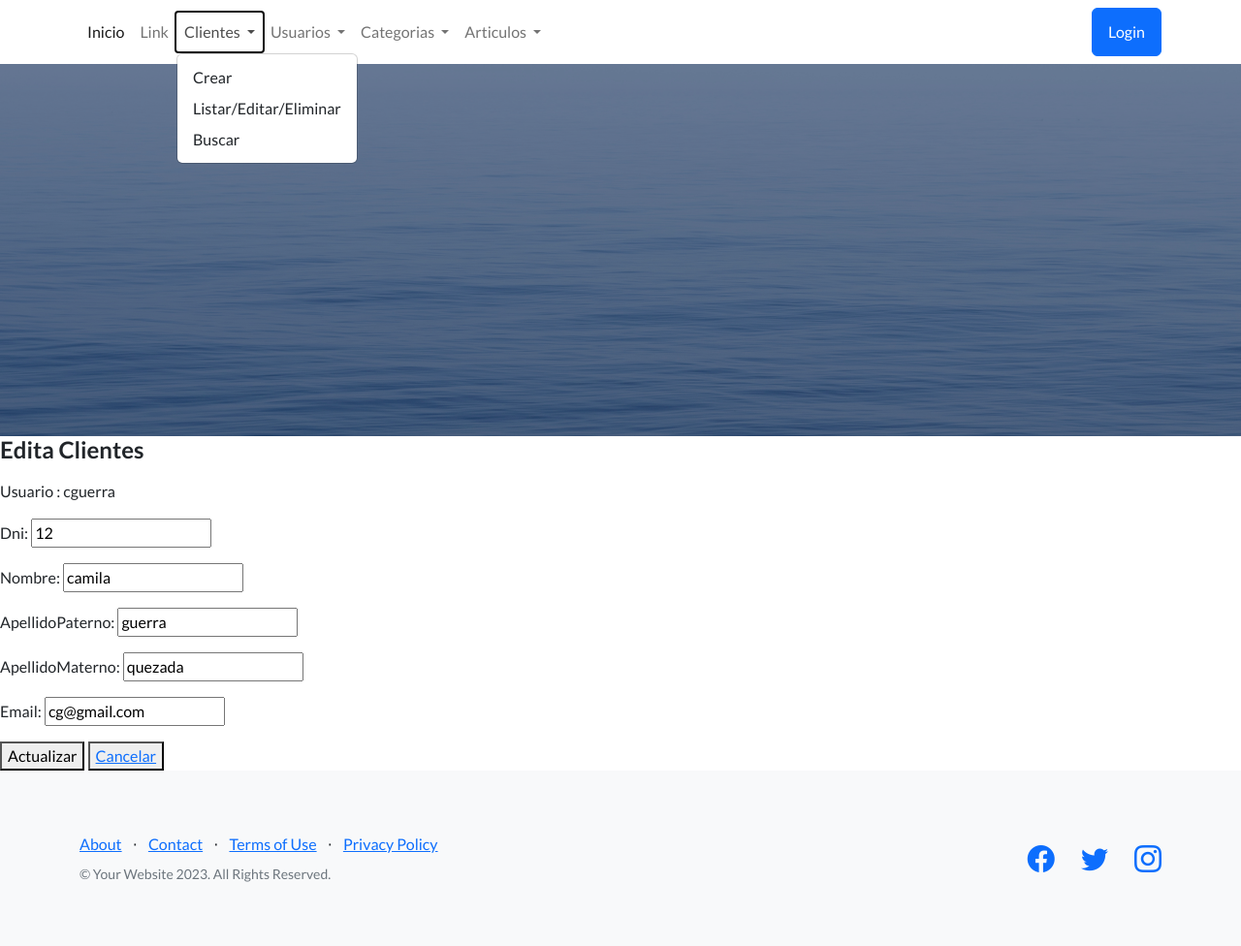
After one commit to jguerra1975/ProyectoFinalGuerra, a Django app: page /app-coder/EditarClientes/3/ in a window 1280 px wide, after a click on "Clientes". The commit adds this page. Shown: the whole page at 97% size. Run offline with Django 4.2, Linux system fonts and the light colour scheme; data comes from the database, SQL or seed files in the repository; both versions use the stored data as it was after the commit; some libraries are stand-ins or nearby versions.

Commit message:
Cliente con usuario 2

```diff
--- a/AppCoder/forms.py
+++ b/AppCoder/forms.py
@@ -1,5 +1,5 @@
 from django import forms
-from django.contrib.auth.forms import UserChangeForm
+from django.contrib.auth.forms import UserChangeForm, UserCreationForm
 from django.contrib.auth.models import User
 from .models import *
 
@@ -13,7 +13,31 @@ class FormularioArticulos(forms.Form):
     precio = forms.IntegerField()
 
 class FormularioClientes(forms.ModelForm):
-
     class Meta:
         model=Clientes
         fields = ("dni", "nombre", "apellidoPaterno", "apellidoMaterno", "email")
+
+class UserCreateForm(UserCreationForm):
+
+#    password = forms.CharField(
+#        help_text="",
+#        widget=forms.HiddenInput(), required=False
+#    )
+
+    password1 = forms.CharField(label="Contraseña", widget=forms.PasswordInput)
+    password2 = forms.CharField(label="Repetir contraseña", widget=forms.PasswordInput)
+
+    class Meta:
+        model=User
+        fields = ("username", "password1", "password2")
+
+    def clean_password2(self):
+
+        print(self.cleaned_data)
+
+        password1 = self.cleaned_data["password1"]
+        password2 = self.cleaned_data["password2"]
+
+        if password1 != password2:
+            raise forms.ValidationError("Las contraseñas no coinciden!!!!")
+        return password2
--- a/AppCoder/templates/FormularioClientes.html
+++ b/AppCoder/templates/FormularioClientes.html
@@ -2,12 +2,13 @@
 
 
 {% block contenidoQuecambia %}
+        <h4>Creacion de Clientes</h4>
         <form action="{% url 'CreaCliente' %}" method="post">{% csrf_token %}
             {{miFormulario.as_p}}
             {{userForm.as_p}}
-            <button type="submit"> Enviar </button>
+            <button type="submit"> Crear </button>
             <button>
-                <a href="{% url 'Cliente' %}"> Volver </a>
+                <a href="{% url 'Inicio' %}"> Volver </a>
             </button>
         </form>
 {% endblock contenidoQuecambia %}
--- a/AppCoder/templates/barra.html
+++ b/AppCoder/templates/barra.html
@@ -1,4 +1,4 @@
-        <!-- Navigation-->
+        <!-- Navigation
         <nav class="navbar navbar-light bg-light static-top">
             <div class="container">
                 <a class="navbar-brand" href="{% url 'Inicio' %}">Inicio</a>
@@ -7,4 +7,73 @@
                 <a class="navbar-brand" href="{% url 'Articulo' %}">Articulos</a>
                 <a class="btn btn-primary" href="#signup">Login</a>
             </div>
-        </nav>
+        </nav>-->
+
+        <nav class="navbar navbar-expand-lg bg-body-tertiary static-top">
+            <div class="container">
+              <div class="collapse navbar-collapse" id="navbarSupportedContent">
+                <ul class="navbar-nav me-auto mb-2 mb-lg-0">
+                  <li class="nav-item">
+                    <a class="nav-link active" aria-current="page" href="{% url 'Inicio' %}">Inicio</a>
+                  </li>
+                  <li class="nav-item">
+                    <a class="nav-link" href="#">Link</a>
+                  </li>
+                  <li class="nav-item dropdown">
+                    <a class="nav-link dropdown-toggle" href="#" role="button" data-bs-toggle="dropdown" aria-expanded="false">
+                      Clientes
+                    </a>
+                    <ul class="dropdown-menu">
+                      <li><a class="dropdown-item" href="{% url 'CreaCliente' %}">Crear</a></li>
+                      <li><a class="dropdown-item" href="{% url 'ListarClientes' %}">Listar/Editar/Eliminar</a></li>
+                      <li><a class="dropdown-item" href="{% url 'BuscarCliente' %}">Buscar</a></li>
+
+                      <!--<li><hr class="dropdown-divider"></li>-->
+                    </ul>
+                  </li>
+                  <li class="nav-item dropdown">
+                    <a class="nav-link dropdown-toggle" href="#" role="button" data-bs-toggle="dropdown" aria-expanded="false">
+                      Usuarios
+                    </a>
+                    <ul class="dropdown-menu">
+                      <li><a class="dropdown-item" href="#">Crear</a></li>
+                      <li><a class="dropdown-item" href="#">Editar</a></li>
+                      <li><a class="dropdown-item" href="#">Listar</a></li>
+                      <li><a class="dropdown-item" href="#">Buscar</a></li>
+                      <!--<li><hr class="dropdown-divider"></li>-->
+                    </ul>
+                  </li>
+                  <li class="nav-item dropdown">
+                    <a class="nav-link dropdown-toggle" href="#" role="button" data-bs-toggle="dropdown" aria-expanded="false">
+                      Categorias
+                    </a>
+                    <ul class="dropdown-menu">
+                      <li><a class="dropdown-item" href="#">Crear</a></li>
+                      <li><a class="dropdown-item" href="#">Editar</a></li>
+                      <li><a class="dropdown-item" href="#">Listar</a></li>
+                      <li><a class="dropdown-item" href="#">Buscar</a></li>
+                      <!--<li><hr class="dropdown-divider"></li>-->
+                    </ul>
+                  </li>
+                  <li class="nav-item dropdown">
+                    <a class="nav-link dropdown-toggle" href="#" role="button" data-bs-toggle="dropdown" aria-expanded="false">
+                      Articulos
+                    </a>
+                    <ul class="dropdown-menu">
+                      <li><a class="dropdown-item" href="#">Crear</a></li>
+                      <li><a class="dropdown-item" href="#">Editar</a></li>
+                      <li><a class="dropdown-item" href="#">Listar</a></li>
+                      <li><a class="dropdown-item" href="#">Buscar</a></li>
+                      <!--<li><hr class="dropdown-divider"></li>-->
+                    </ul>
+                  </li>
+                  <!--<li class="nav-item">
+                    <a class="nav-link disabled" aria-disabled="true">Disabled</a>
+                  </li>-->
+                </ul>
+
+                <a class="btn btn-primary" href="#signup">Login</a>
+                </form>
+              </div>
+            </div>
+          </nav>
--- /dev/null
+++ b/AppCoder/templates/cliente_update.html
@@ -0,0 +1,13 @@
+{% extends 'inicio.html' %}
+{% block contenidoQuecambia %}
+    <form action="{% url 'EditarClientes' cliente.id %}" method="post">{% csrf_token %}
+        <h4>Edita Clientes</h4>
+        <p></p>
+        <a>Usuario : {{cliente.user}}</a>
+        <p></p>
+        {{miFormulario.as_p}}
+        <button type="submit"> Actualizar </button>
+        <button ><a href="{% url 'ListarClientes' %}"> Cancelar </a></button>
+    </form>
+
+{% endblock contenidoQuecambia %}
--- a/AppCoder/templates/dato_creado.html
+++ b/AppCoder/templates/dato_creado.html
@@ -7,11 +7,11 @@
 
     <button>
         {% if vista == 'Cliente' %}
-            <a href="{% url 'Cliente' %}"> Volver </a>
+            <a href="{% url 'Inicio' %}"> Volver </a>
         {% elif vista == 'Categoria' %}
-            <a href="{% url 'Categoria' %}"> Volver </a>
+            <a href="{% url 'Inicio' %}"> Volver </a>
         {% elif vista == 'Articulo' %}
-            <a href="{% url 'Articulo' %}"> Volver </a>
+            <a href="{% url 'Inicio' %}"> Volver </a>
         {% endif %}
     </button>
 
--- a/AppCoder/urls.py
+++ b/AppCoder/urls.py
@@ -1,16 +1,21 @@
 from django.urls import path
-from AppCoder.views import inicio, Pagina_Cliente , Crea_Cliente, Lista_Cliente, Busca_Cliente, Pagina_Categoria, Crea_Categoria, Busca_Categoria, Pagina_Articulo, Crea_Articulo, Busca_Articulo
+from AppCoder.views import *
 
 urlpatterns = [
     path('', inicio, name="Inicio"),
-    path('cliente', Pagina_Cliente, name="Cliente"),
-    path('crea-cliente', Crea_Cliente, name="CreaCliente"),
-    path('dato_creado', Lista_Cliente, name="ListaCliente"),
-    path('buscar-cliente', Busca_Cliente, name="BuscarCliente"),
-    path('categoria', Pagina_Categoria, name="Categoria"),
-    path('crea-categoria', Crea_Categoria, name="CreaCategoria"),
-    path('buscar-categoria', Busca_Categoria, name="BuscarCategoria"),
-    path('articulo', Pagina_Articulo, name="Articulo"),
-    path('crea-articulo', Crea_Articulo, name="CreaArticulo"),
-    path('buscar-articulo', Busca_Articulo, name="BuscarArticulo"),
+    path('cliente/', Pagina_Cliente, name="Cliente"),
+    path('crea-cliente/', Crea_Cliente, name="CreaCliente"),
+    path('dato_creado/', Lista_Cliente, name="ListaCliente"),
+    path('buscar-cliente/', Pagina_Cliente, name="BuscarCliente"),
+    path('muestra-cliente/', Busca_Cliente, name="MuestraCliente"),
+    path('cliente-list/', Cliente_List, name="ListarClientes"),
+    path('DetalleClientes/<pk>/', ClienteDetail.as_view(), name="DetalleClientes"),
+    path('EditarClientes/<int:id>/', ClienteUpdate, name="EditarClientes"),
+    path('EliminarClientes/<int:id>/', ClienteDelete, name="EliminarClientes"),
+    path('categoria/', Pagina_Categoria, name="Categoria"),
+    path('crea-categoria/', Crea_Categoria, name="CreaCategoria"),
+    path('buscar-categoria/', Busca_Categoria, name="BuscarCategoria"),
+    path('articulo/', Pagina_Articulo, name="Articulo"),
+    path('crea-articulo/', Crea_Articulo, name="CreaArticulo"),
+    path('buscar-articulo/', Busca_Articulo, name="BuscarArticulo"),
 ]
--- a/AppCoder/views.py
+++ b/AppCoder/views.py
@@ -10,7 +10,7 @@ from django.contrib.auth.decorators import login_required
 from django.contrib.admin.views.decorators import staff_member_required
 from django.contrib.auth.models import User, Group
 from .models import Articulos, Categorias, Clientes
-from .forms import FormularioClientes, FormularioCategorias, FormularioArticulos
+from .forms import FormularioClientes, FormularioCategorias, FormularioArticulos, UserCreateForm
 
 # Create your views here.
 
@@ -20,21 +20,56 @@ def inicio(req):
 ########### Clientes ##############
 
 def Pagina_Cliente(req):
-    return render(req, "clientes.html")
+    return render(req, "busca_cliente.html")
 
-#def Crea_Cliente(req):
-#    print('method', req.method)
-#    print('POST', req.POST)
-#    if req.method == 'POST':
-#        miFormulario = FormularioClientes(req.POST)
-#        if miFormulario.is_valid():
-#            data = miFormulario.cleaned_data
-#            cliente = Clientes(dni=data["dni"], nombre=data["nombre"], apellidoPaterno=data["apellidoPaterno"], apellidoMaterno=data["apellidoMaterno"], email=data["email"])
-#            cliente.save()
-#            return render(req, "dato_creado.html", {"vista": 'Cliente'})
-#    else:
-#        miFormulario = FormularioClientes()
-#        return render(req, "FormularioClientes.html", {"miFormulario": miFormulario})
+def Crea_Cliente(req):
+
+    if req.method == 'POST':
+
+        info = req.POST
+
+        miFormulario = FormularioClientes({
+            "dni": info["dni"],
+            "nombre": info["nombre"],
+            "apellidoPaterno": info["apellidoPaterno"],
+            "apellidoMaterno": info["apellidoMaterno"],
+            "email": info["email"]
+        })
+        userForm = UserCreateForm({
+            "username": info["username"],
+            "password1": info["password1"],
+            "password2": info["password2"]
+        })
+        if miFormulario.is_valid() and userForm.is_valid():
+
+            data = miFormulario.cleaned_data
+            data.update(userForm.cleaned_data)
+            user = User(username=data["username"], first_name=data["nombre"], last_name=data["apellidoPaterno"], email=data["email"])
+            user.set_password(data["password1"])
+            user.is_staff = True
+            user.save()
+            grupo = Group.objects.get(name='GrupoClientes')
+            user.groups.add(grupo)
+
+            cliente = Clientes(dni=data["dni"], nombre=data["nombre"], apellidoPaterno=data["apellidoPaterno"], apellidoMaterno=data["apellidoMaterno"], email=data["email"], user=user)
+            cliente.save()
+
+            return render(req, "dato_creado.html", {"vista": 'Cliente'})
+        else:
+            return render(req, "FormularioClientes.html", {"miFormulario": miFormulario, "userForm": userForm})
+    else:
+
+        miFormulario = FormularioClientes()
+        userForm = UserCreateForm()
+        return render(req, "FormularioClientes.html", {"miFormulario": miFormulario, "userForm": userForm})
+
+
+def Cliente_List(req):
+    datos = Clientes.objects.all()
+    print('method', req.method)
+    print('GET', req.GET)
+    print(f'{datos}')
+    return render(req, "clientes_list.html", {"lista_clientes": datos})
 
 def Lista_Cliente(req):
     return render(req, "dato_creado.html")
@@ -69,6 +104,68 @@ def Busca_Cliente(req: HttpRequest):
         return render(req, "Busqueda.html", {"datos": datos, "vista": "Clientes"})
     else:
         return render(req, "no_existe_dato.html", {"vista": 'Clientes'})
+
+class ClienteDetail(DetailView):
+    model = Clientes
+    template_name = "cliente_detail.html"
+    context_object_name = "cliente"
+
+#class ClienteUpdate(UpdateView):
+#    model = Clientes
+#    template_name = "cliente_update.html"
+#    fields = ("dni", "nombre", "apellidoPaterno", "apellidoMaterno", "email")
+#    success_url = '/app-coder/cliente-list'
+#    context_object_name = "cliente"
+
+def ClienteUpdate(req, id):
+    cliente = Clientes.objects.get(id=id)
+    print(f'{cliente.user}')
+    if req.method == 'POST':
+
+        miFormulario = FormularioClientes(req.POST)
+
+        if miFormulario.is_valid():
+
+            data = miFormulario.cleaned_data
+            cliente.dni = data["dni"]
+            cliente.nombre = data["nombre"]
+            cliente.apellidoPaterno = data["apellidoPaterno"]
+            cliente.apellidoMaterno = data["apellidoMaterno"]
+            cliente.email = data["email"]
+            cliente.save()
+
+            usuario = User.objects.get(username = cliente.user)
+            usuario.first_name = data["nombre"]
+            usuario.last_name = data["apellidoPaterno"]
+            usuario.email = data["email"]
+            usuario.save()
+
+            datos = Clientes.objects.all()
+            return render(req, "clientes_list.html", {"lista_clientes": datos})
+    else:
+        miFormulario = FormularioClientes({
+            "dni": cliente.dni,
+            "nombre": cliente.nombre,
+            "apellidoPaterno": cliente.apellidoPaterno,
+            "apellidoMaterno": cliente.apellidoMaterno,
+            "email": cliente.email
+            })
+        return render(req, "cliente_update.html", {"miFormulario": miFormulario, "cliente": cliente})
+
+def ClienteDelete(req, id):
+    print('method', req.method)
+    print('GET', req.GET)
+    cliente = Clientes.objects.get(id=id)
+    print (f'{cliente.user}')
+    if req.method == 'POST':
+        cliente.delete()
+        usuario = User.objects.get(username = cliente.user)
+        usuario.delete()
+        cliente = Clientes.objects.all()
+        return render(req, "clientes_list.html", {"lista_clientes": cliente})
+    return render(req, "cliente_delete.html", {"cliente": cliente})
+
+
 
 ########### Categorias ##############
 
@@ -151,43 +248,3 @@ def Busca_Articulo(req: HttpRequest):
         return render(req, "Busqueda.html", {"datos": datos, "vista": "Articulos"})
     else:
         return render(req, "no_existe_dato.html", {"vista": 'Articulos'})
-
-def Crea_Cliente(req):
-
-    if req.method == 'POST':
-
-        info = req.POST
-
-        miFormulario = FormularioClientes({
-            "dni": info["dni"],
-            "nombre": info["nombre"],
-            "apellidoPaterno": info["apellidoPaterno"],
-            "apellidoMaterno": info["apellidoMaterno"],
-            "email": info["email"]
-        })
-        userForm = UserCreationForm({
-            "username": info["username"],
-            "password1": info["password1"],
-            "password2": info["password2"]
-        })
-        if miFormulario.is_valid() and userForm.is_valid():
-
-            data = miFormulario.cleaned_data
-            data.update(userForm.cleaned_data)
-
-            user = User(username=data["username"])
-            user.set_password(data["password1"])
-            user.save()
-
-            grupo = Group.objects.get(name='GrupoClientes')
-            user.groups.add(grupo)
-
-            cliente = Clientes(dni=data["dni"], nombre=data["nombre"], apellidoPaterno=data["apellidoPaterno"], apellidoMaterno=data["apellidoMaterno"], email=data["email"], user=user)
-            cliente.save()
-
-            return render(req, "dato_creado.html", {"vista": 'Cliente'})
-    else:
-
-        miFormulario = FormularioClientes()
-        userForm = UserCreationForm()
-        return render(req, "FormularioClientes.html", {"miFormulario": miFormulario, "userForm": userForm})
```
Also changed, not shown: AppCoder/templates/busca_cliente.html (added, +13 -0 lines), AppCoder/templates/cliente_delete.html (added, +10 -0 lines), AppCoder/templates/cliente_detail.html (added, +14 -0 lines), AppCoder/templates/clientes_list.html (added, +25 -0 lines), db.sqlite3.
